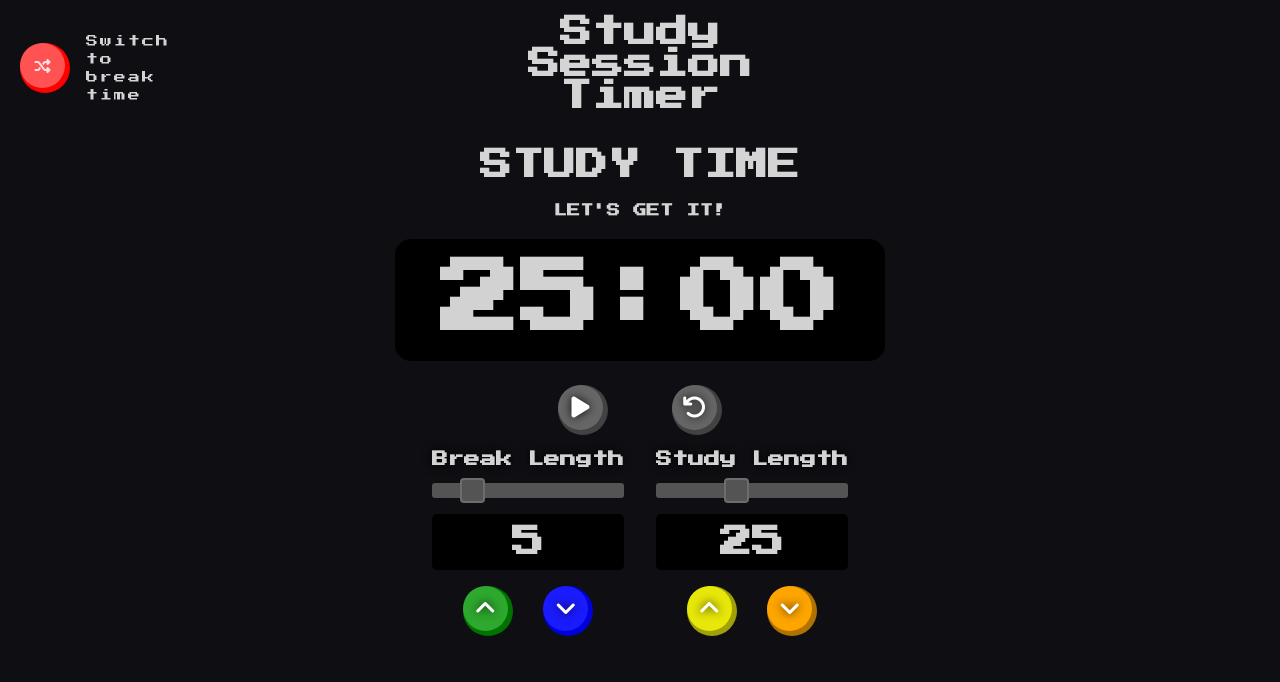
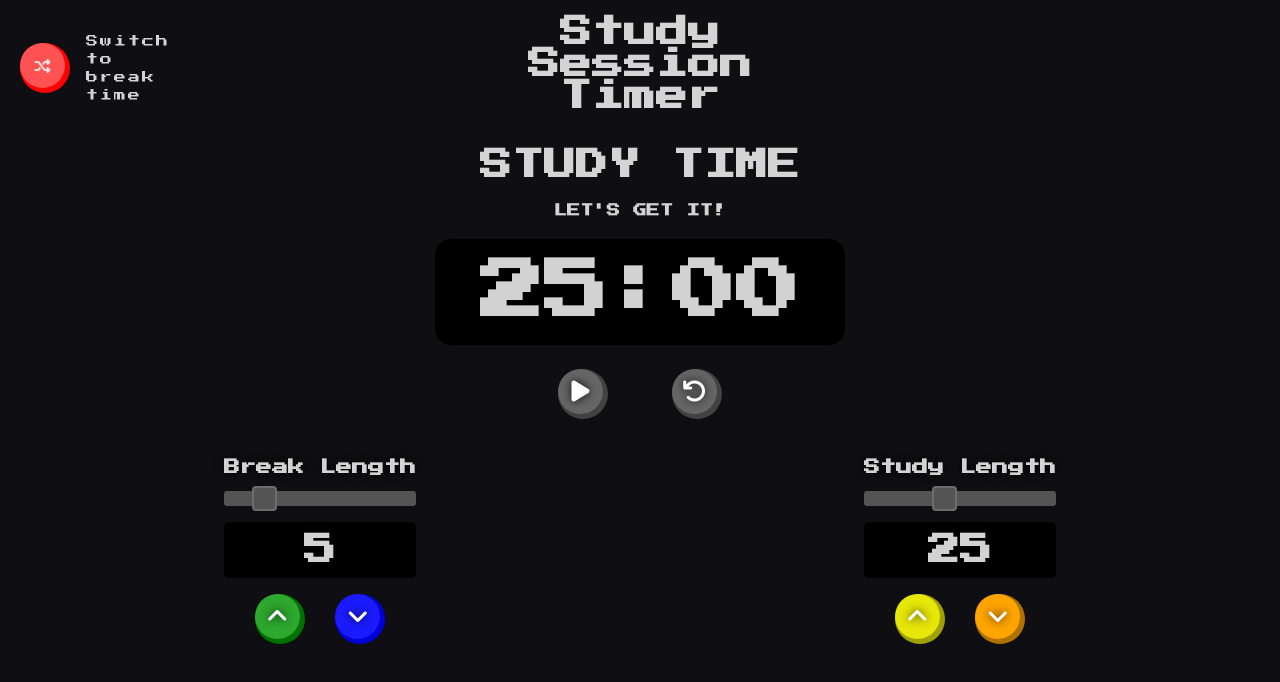
Before and after one commit to seantokuzo/StudyTimer, a React (Create React App) app: page / in a window 1280 px wide. Shown: the top 682 px of the page. Built offline with nearby package versions, Linux system fonts and the light colour scheme; a web font is replaced by a local one.

Commit message:
no pause, timer is inaccurate

```diff
--- a/src/App.js
+++ b/src/App.js
@@ -14,7 +14,7 @@ function App() {
   const [animateBreak, setAnimateBreak] = useState({ up: false, down: false })
   const [animateStudy, setAnimateStudy] = useState({ up: false, down: false })
   const [disableButtons, setDisableButtons] = useState(false)
-  const [timeLeft, setTimeLeft] = useState({ min: 0, sec: 0 })
+  const [timeLeft, setTimeLeft] = useState(0)
   const [isBreak, setIsBreak] = useState(false)
   const [timerActive, setTimerActive] = useState(false)
 
@@ -30,40 +30,12 @@ function App() {
       setBreakLength(studyLength)
     }
     if (isBreak) {
-      setTimeLeft({ min: breakLength, sec: 0 })
+      setTimeLeft(breakLength * 60)
       return
     } else {
-      setTimeLeft({ min: studyLength, sec: 0 })
+      setTimeLeft(studyLength * 60)
     }
   }, [studyLength, breakLength, isBreak])
-
-  function timeLeftToString(num) {
-    let numString = ''
-    if (num < 10) {
-      numString = `0${num}`
-    } else {
-      numString = `${num}`
-    }
-    return numString
-  }
-
-  const timerHtml = (
-    <div className="timer-div">
-      <div className="timer-inner-div">
-        <h1 className="timer-title" id="timer-label">
-          {isBreak ? 'BREAK TIME' : 'STUDY TIME'}
-        </h1>
-        <h5 className="timer-phrase">
-          {isBreak ? 'TAKE A LOAD OFF' : "LET'S GET IT!"}
-        </h5>
-        <div className="the-timer-screen">
-          <h2 className="the-timer-el" id="time-left">
-            {timeLeftToString(timeLeft.min)}:{timeLeftToString(timeLeft.sec)}
-          </h2>
-        </div>
-      </div>
-    </div>
-  )
 
   function incrementBreak() {
     if (disableButtons) return
@@ -307,38 +279,64 @@ function App() {
   ) : (
     <i className="fa-solid fa-play btn-icon"></i>
   )
+  let tickTock
 
   function handlePlayPause() {
-    console.log('play/pause')
-    let timeLeftMS = timeLeft.min * 60 * 1000 + timeLeft.sec * 1000
-    const tickTock = setInterval(() => {
-      if (timeLeft.min === 0 && timeLeft.sec === 0) {
-        clearInterval(tickTock)
-      } else if (timeLeft.sec === 0) {
-        setTimeLeft((prevTimeLeft) => ({
-          min: prevTimeLeft.min - 1,
-          sec: 59
-        }))
-      } else {
-        setTimeLeft((prevTimeLeft) => ({
-          min: prevTimeLeft.min,
-          sec: prevTimeLeft.sec - 1
-        }))
-      }
-    }, 1000)
+    console.log(timerActive)
     if (!timerActive) {
       setTimerActive(true)
-      setTimeout(() => {
-        tickTock()
-      }, timeLeftMS)
-    } else if (timerActive) {
+      tickTock = setInterval(() => {
+        if (timeLeft < 0) {
+          clearTimeout(tickTock)
+        } else {
+          setTimeLeft((prevTimeLeft) => prevTimeLeft - 1)
+        }
+      }, 1000)
+      return
+    } else {
+      setTimerActive(false)
       clearInterval(tickTock)
+      tickTock = null
     }
   }
 
   function handleRestartTimer() {
     console.log('restart timer')
   }
+
+  function timeLeftToMinutes(time) {
+    const minutes = Math.floor(time / 60)
+    console.log(minutes)
+    if (minutes < 10) {
+      return `0${minutes}`
+    } else return minutes
+  }
+
+  function timeLeftToSeconds(time) {
+    const minuteFraction = time / 60 - Math.floor(time / 60)
+    let seconds = Math.floor(minuteFraction * 60)
+    if (seconds < 10) {
+      return `0${seconds}`
+    } else return seconds
+  }
+
+  const timerHtml = (
+    <div className="timer-div">
+      <div className="timer-inner-div">
+        <h1 className="timer-title" id="timer-label">
+          {isBreak ? 'BREAK TIME' : 'STUDY TIME'}
+        </h1>
+        <h5 className="timer-phrase">
+          {isBreak ? 'TAKE A LOAD OFF' : "LET'S GET IT!"}
+        </h5>
+        <div className="the-timer-screen">
+          <h2 className="the-timer-el" id="time-left">
+            {timeLeftToMinutes(timeLeft)}:{timeLeftToSeconds(timeLeft)}
+          </h2>
+        </div>
+      </div>
+    </div>
+  )
 
   const timerControls = (
     <div className="timer-controls-div">
--- a/src/index.css
+++ b/src/index.css
@@ -35,6 +35,7 @@ body {
 /* } */
 
 .app-container {
+  width: 100vw;
   display: flex;
   flex-direction: column;
   align-items: center;
@@ -163,8 +164,10 @@ body {
 }
 
 .set-timers-div {
+  width: 100%;
   display: flex;
   align-items: baseline;
+  justify-content: space-around;
 
   /* border: 5px solid rgba(0, 0, 0, 0.3); */
   /* border-radius: 20px; */
@@ -375,11 +378,11 @@ body {
 
 .the-timer-el {
   margin: 0;
-  font-size: 5em;
+  font-size: 4em;
 }
 
 .timer-controls-div {
-  margin-top: 1.5rem;
+  margin: 1.5rem 0;
   display: flex;
 }
 
```
